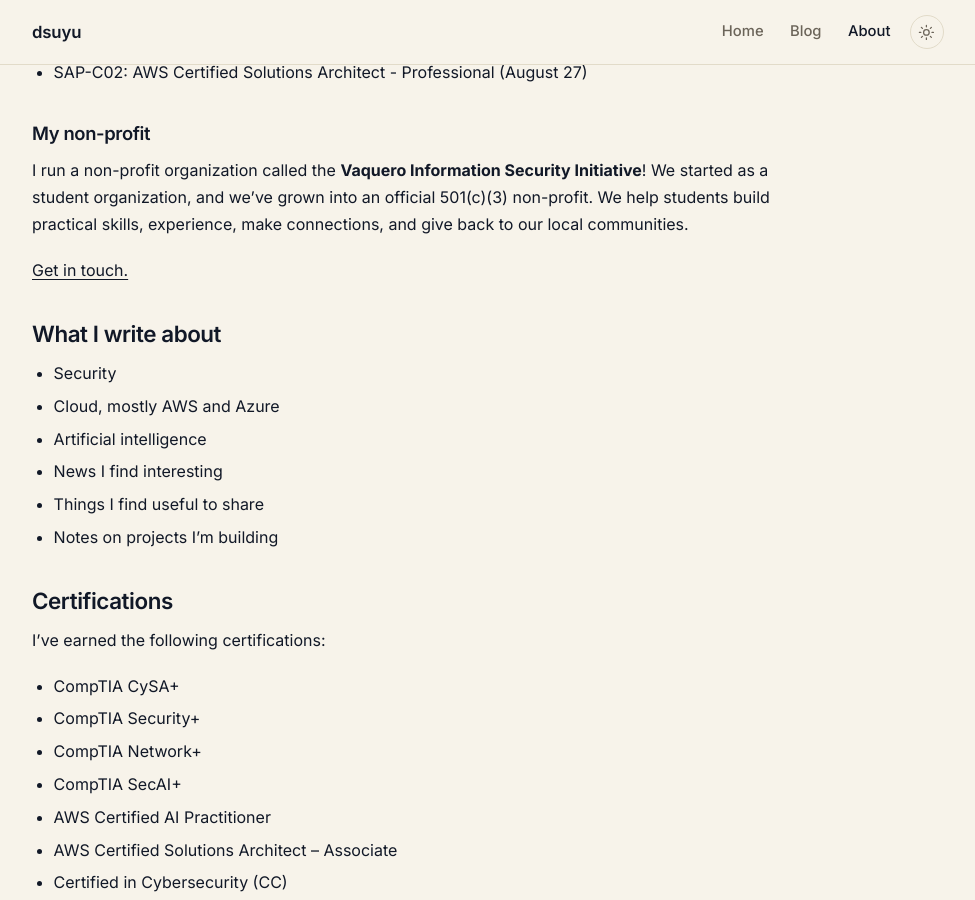
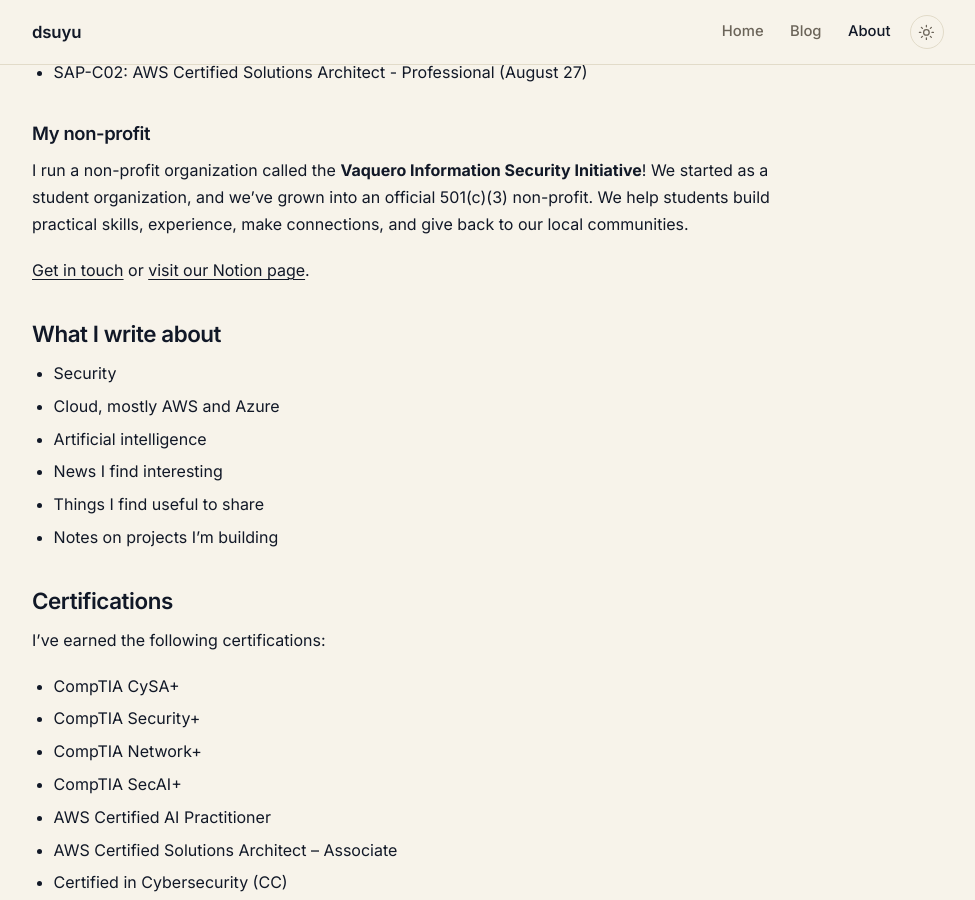
Before and after one commit to dsuyu1/dsuyu1.github.io, a Jekyll site: the page built from about.markdown, in a window 1280 px wide and 900 px high, scrolled down 364 px. Shown: the whole window, without its empty margins (152-1127 px from the left). Built offline with Jekyll 4.4.1, drawn with Linux system fonts in a browser that asks for light colours.

Commit message:
added content to the about page

```diff
--- a/about.markdown
+++ b/about.markdown
@@ -24,7 +24,7 @@
 ### My non-profit
 I run a non-profit organization called the **Vaquero Information Security Initiative**! We started as a student organization, and we've grown into an official 501(c)(3) non-profit. We help students build practical skills, experience, make connections, and give back to our local communities.
 
-[Get in touch.](https://vaqueroisi.org/)
+[Get in touch](https://vaqueroisi.org/) or [visit our Notion page](https://whimsical-pyrite-acc.notion.site/?source=copy_link).
 
 ## What I write about
 
```
